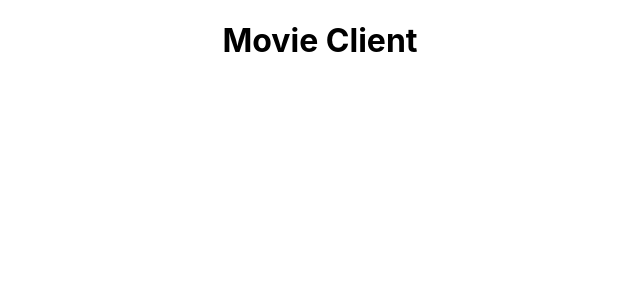
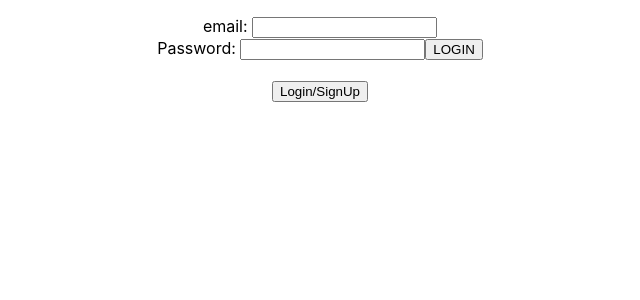
Before and after one commit to ShaneC92/RedBadgeClient, a React (Create React App) app: page / in a window 1280 px wide. Shown: the top 300 px of the page, without its empty margins (320-960 px from the left). Built offline with nearby package versions, Linux system fonts and the light colour scheme.

Commit message:
working file

```diff
--- a/src/App.tsx
+++ b/src/App.tsx
@@ -1,11 +1,11 @@
 import React from 'react';
-import logo from './logo.svg';
 import './App.css';
-
-function App() {
+import Main from "./components/Main"
+let sessionToken: string = ""
+const App: React.FunctionComponent = ()=> {
   return (
     <div className="App">
-      <h1>Movie Client</h1>
+      <Main sessionToken = {sessionToken}/>
     </div>
   );
 }
--- /dev/null
+++ b/src/components/Auth/Auth.tsx
@@ -0,0 +1,67 @@
+import React from "react";
+import "./Auth.css";
+import Login from "./Login";
+import Signup from "./Signup";
+
+//props we don't have to cap
+type updateToken = {
+    updateToken: any,
+    token: any
+}
+
+//if not props we have to cap.
+type Arguments = {
+    firstName: String,
+    lastName: String,
+    email: String,
+    password: String,
+    login: Boolean
+}
+
+
+class Auth extends React.Component <updateToken,Arguments>{
+    constructor(props:updateToken){
+        super(props);
+        this.state = {
+            firstName:"",
+            lastName: "",
+            email: "",
+            password: "",
+            login: true
+        }
+    }
+    loginForm = () => {
+        return this.state.login ? (
+            <Login />
+            ) : (
+            <Signup />
+            );
+    };
+    loginToggle = () => {
+        //event.preventDefault();
+        this.setState({
+            firstName:"",
+            lastName: "",
+            email: "",
+            password: "",
+            login: !this.state.login
+        })
+    }
+    render(){
+        return(
+            <div className='auth-container'>
+            <div className='lgnRow'>
+                <div className='lgnDiv'>
+                    <p className='lgnTitle'>{this.loginForm()}
+                    <br />
+                    <button className='lgnToggle' onClick={this.loginToggle} style={{color: 'black'}}>Login/SignUp</button>
+                    </p>
+                </div>
+            </div>
+        </div>
+        )
+    }
+
+}
+
+export default Auth;
--- /dev/null
+++ b/src/components/Auth/Login.tsx
@@ -0,0 +1,20 @@
+import React from "react";
+
+
+type Props = {
+    props: void
+}
+
+const Login = () =>{
+    return(
+        <form>
+            <label>email: </label>
+            <input type = "email"></input><br/>
+            <label>Password: </label>
+            <input type = "password"></input>
+            <button type = "submit">LOGIN</button>
+        </form>
+    )
+}
+
+export default Login;
--- /dev/null
+++ b/src/components/Auth/Signup.tsx
@@ -0,0 +1,9 @@
+import React from "react";
+
+
+const Signup = ()=>{
+    return(
+        <h1>Sign Up</h1>
+    )
+}
+export default Signup;
--- /dev/null
+++ b/src/components/Main.tsx
@@ -0,0 +1,58 @@
+import React from "react";
+import Auth from "./Auth/Auth";
+
+
+type SessionToken = {
+    sessionToken: string
+}
+type token = {
+    token: any;
+}
+
+class Main extends React.Component<SessionToken,token>{
+    constructor(props:SessionToken){
+        super(props)
+        this.state = {
+            token: ""
+        }
+    }
+    componentDidMount(){
+        if(localStorage.getItem("token")){
+            this.setState({
+                token: localStorage.getItem("token")
+            })
+        }
+    }
+    componentDidUpdate(){
+        if(localStorage.getItem("token")){
+            this.setState({
+                token: localStorage.getItem("token")
+            })
+        }
+    }
+    //updating a sessionToken
+    updateToken(newToken:string){
+        localStorage.setItem("token",newToken);
+        this.setState({
+            token: newToken
+        })
+    }
+    // updateView(){
+    //     if(this.state.token === localStorage.getItem("token")){
+    //         return(
+    //             <HomePage token = {this.state.token}/>
+    //         )
+    //     }
+    //     else{
+    //         <Signup updateToken = {this.updateToken}/>
+    //     }
+    // }
+
+    render(){
+        return(
+            <Auth updateToken = {this.updateToken} token = {this.state.token}/>
+        )
+    }
+}
+
+export default Main;
```
Also changed, not shown: src/components/Auth/Auth.css (added).
